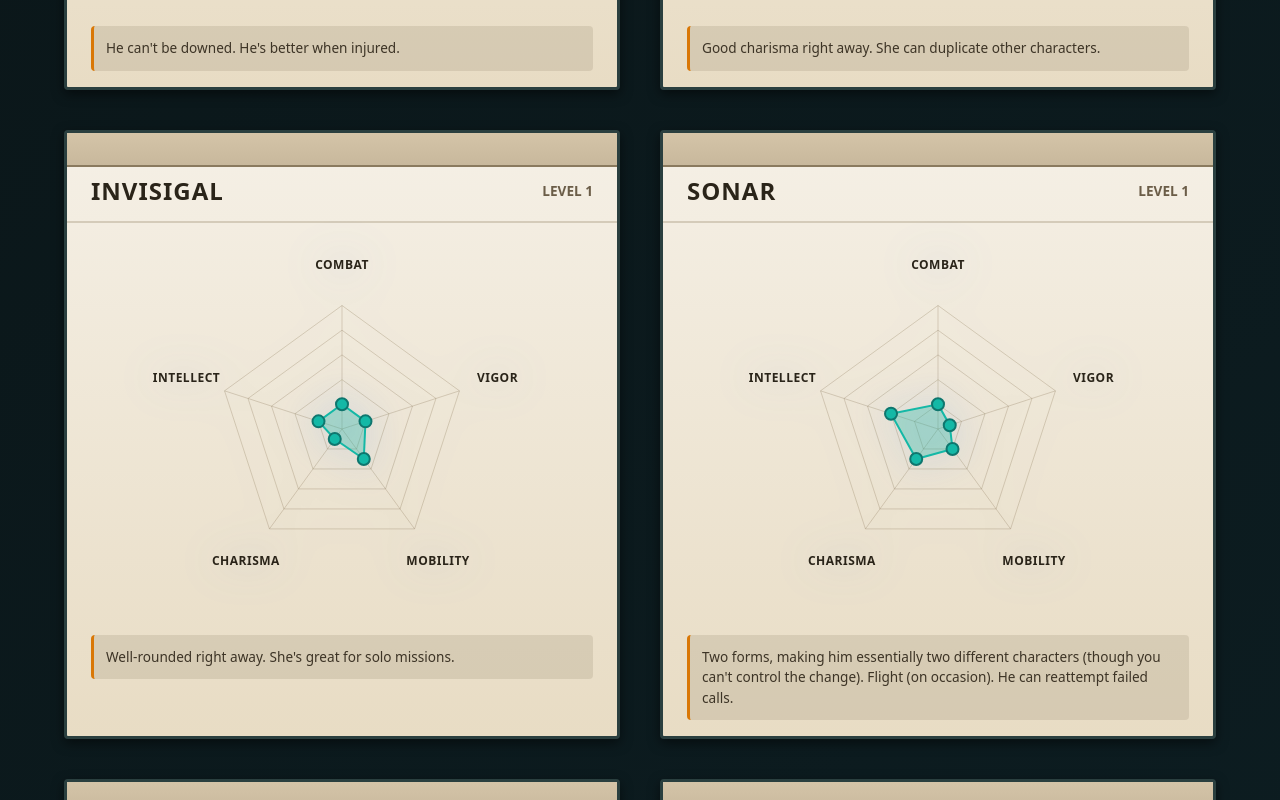
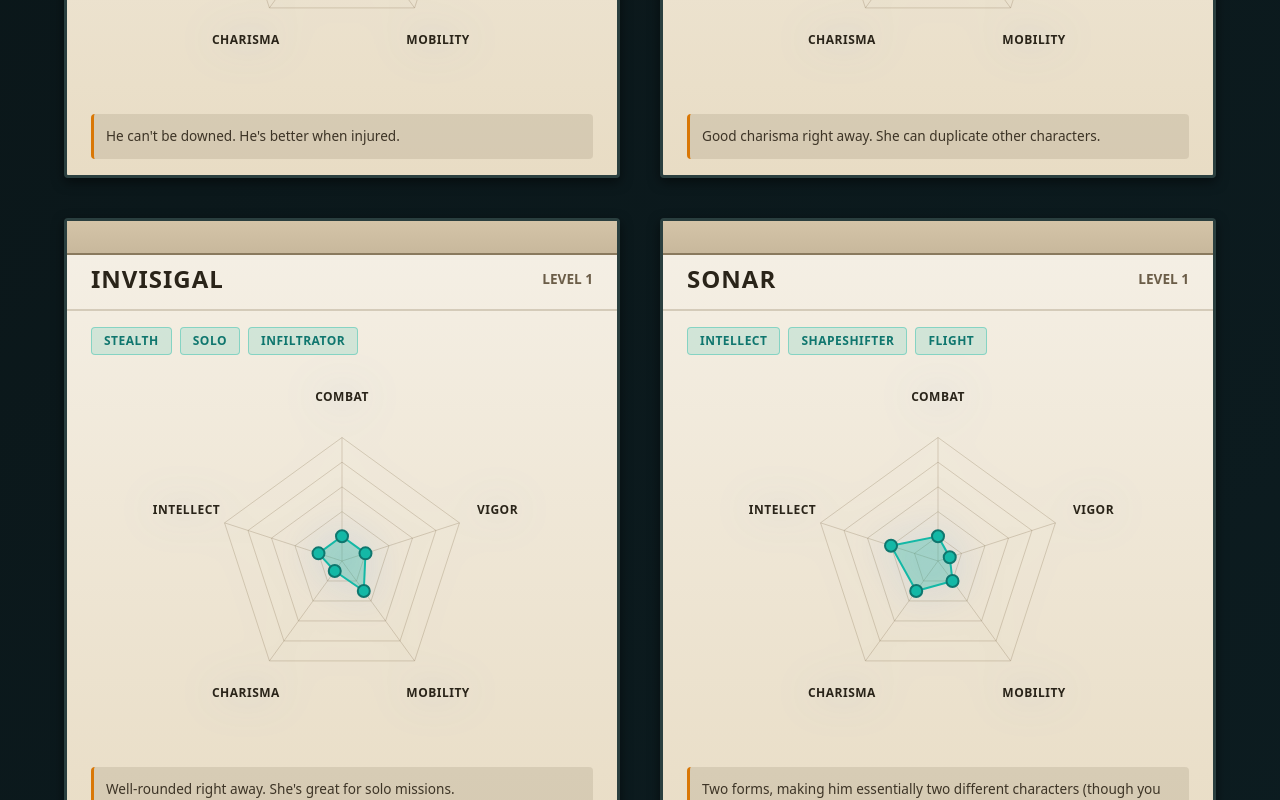
Before and after one commit to ryandavila/dispatch-sim, a React (Vite) app: page /roster in a window 1280 px wide. Shown: the part 1420-2220 px from the top of the page. Built offline with nearby package versions, Linux system fonts and the light colour scheme.

Commit message:
feat: add Agent badges

```diff
--- a/data/agents.json
+++ b/data/agents.json
@@ -11,6 +11,7 @@
       "Intellect": 1
     },
     "availablePoints": 0,
+    "tags": ["Flight", "Combat", "Momentum"],
     "notes": "Flight. Great for combat right away. An ability that improves his stats when he succeeds."
   },
   {
@@ -25,6 +26,7 @@
       "Intellect": 3
     },
     "availablePoints": 0,
+    "tags": ["Flight", "Mobility", "Second Chance"],
     "notes": "Flight. High movement. An ability to reattempt failed calls."
   },
   {
@@ -39,6 +41,7 @@
       "Intellect": 1
     },
     "availablePoints": 0,
+    "tags": ["Tank", "Unkillable", "Rage"],
     "notes": "He can't be downed. He's better when injured."
   },
   {
@@ -53,6 +56,7 @@
       "Intellect": 2
     },
     "availablePoints": 0,
+    "tags": ["Charisma", "Duplicate", "Versatile"],
     "notes": "Good charisma right away. She can duplicate other characters."
   },
   {
@@ -67,6 +71,7 @@
       "Intellect": 2
     },
     "availablePoints": 0,
+    "tags": ["Stealth", "Solo", "Infiltrator"],
     "notes": "Well-rounded right away. She's great for solo missions."
   },
   {
@@ -81,6 +86,7 @@
       "Intellect": 4
     },
     "availablePoints": 0,
+    "tags": ["Intellect", "Shapeshifter", "Flight"],
     "notes": "Two forms, making him essentially two different characters (though you can't control the change). Flight (on occasion). He can reattempt failed calls."
   },
   {
@@ -95,6 +101,7 @@
       "Intellect": 2
     },
     "availablePoints": 0,
+    "tags": ["Support", "Healer", "Balanced"],
     "notes": "Great all-rounder. She can heal others."
   },
   {
@@ -109,6 +116,7 @@
       "Intellect": 1
     },
     "availablePoints": 0,
+    "tags": ["Tank", "Solo", "Durable"],
     "notes": "Easy to turn into an all-rounder. Great for solo missions."
   },
   {
@@ -123,6 +131,7 @@
       "Intellect": 1
     },
     "availablePoints": 0,
+    "tags": ["Flight", "Powerhouse", "Gambler"],
     "notes": "Flight and low rest time. Best starting stats. Fun gambling mechanic to spice things up."
   },
   {
@@ -137,6 +146,7 @@
       "Intellect": 2
     },
     "availablePoints": 0,
+    "tags": ["Support", "Healer", "Flexible"],
     "notes": "Easy to turn into whatever your team is lacking. He can heal others. Great as a secondary or tertiary character to improve the chances of success on tough calls."
   }
 ]
--- a/src/App.css
+++ b/src/App.css
@@ -417,6 +417,29 @@
   text-transform: uppercase;
 }
 
+.character-card-tags {
+  display: flex;
+  flex-wrap: wrap;
+  gap: 0.5rem;
+  padding: 0 1.5rem;
+  margin-bottom: 1rem;
+  position: relative;
+  z-index: 1;
+}
+
+.agent-tag {
+  display: inline-block;
+  background: rgba(20, 184, 166, 0.15);
+  border: 1px solid rgba(20, 184, 166, 0.4);
+  color: #0f766e;
+  padding: 0.25rem 0.75rem;
+  border-radius: 4px;
+  font-size: 0.75rem;
+  font-weight: 700;
+  text-transform: uppercase;
+  letter-spacing: 0.5px;
+}
+
 .character-card-chart {
   display: flex;
   justify-content: center;
--- a/src/components/CharacterCard.tsx
+++ b/src/components/CharacterCard.tsx
@@ -23,6 +23,16 @@ export function CharacterCard({ character, onClick, isSelected = false }: Charac
         <span className="character-level">Level {character.level}</span>
       </div>
 
+      {character.tags && character.tags.length > 0 && (
+        <div className="character-card-tags">
+          {character.tags.map((tag) => (
+            <span key={tag} className="agent-tag">
+              {tag}
+            </span>
+          ))}
+        </div>
+      )}
+
       <div className="character-card-chart">
         <RadarChart stats={character.stats} maxValue={10} size={380} />
       </div>
--- a/src/types/character.ts
+++ b/src/types/character.ts
@@ -8,6 +8,7 @@ export interface Character {
   stats: StatPool;
   availablePoints: number;
   notes?: string;
+  tags?: string[];
 }
 
 // Helper functions
```
